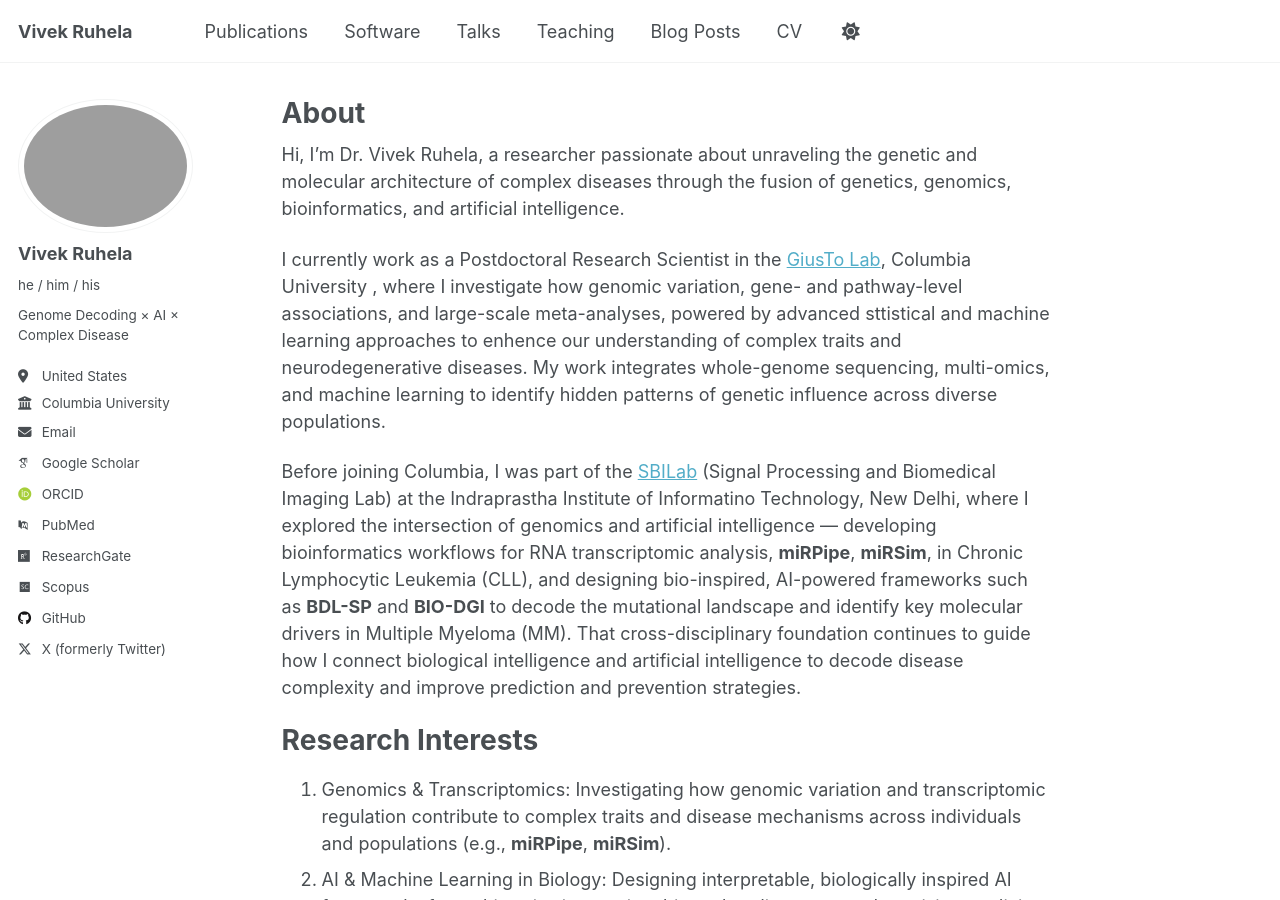
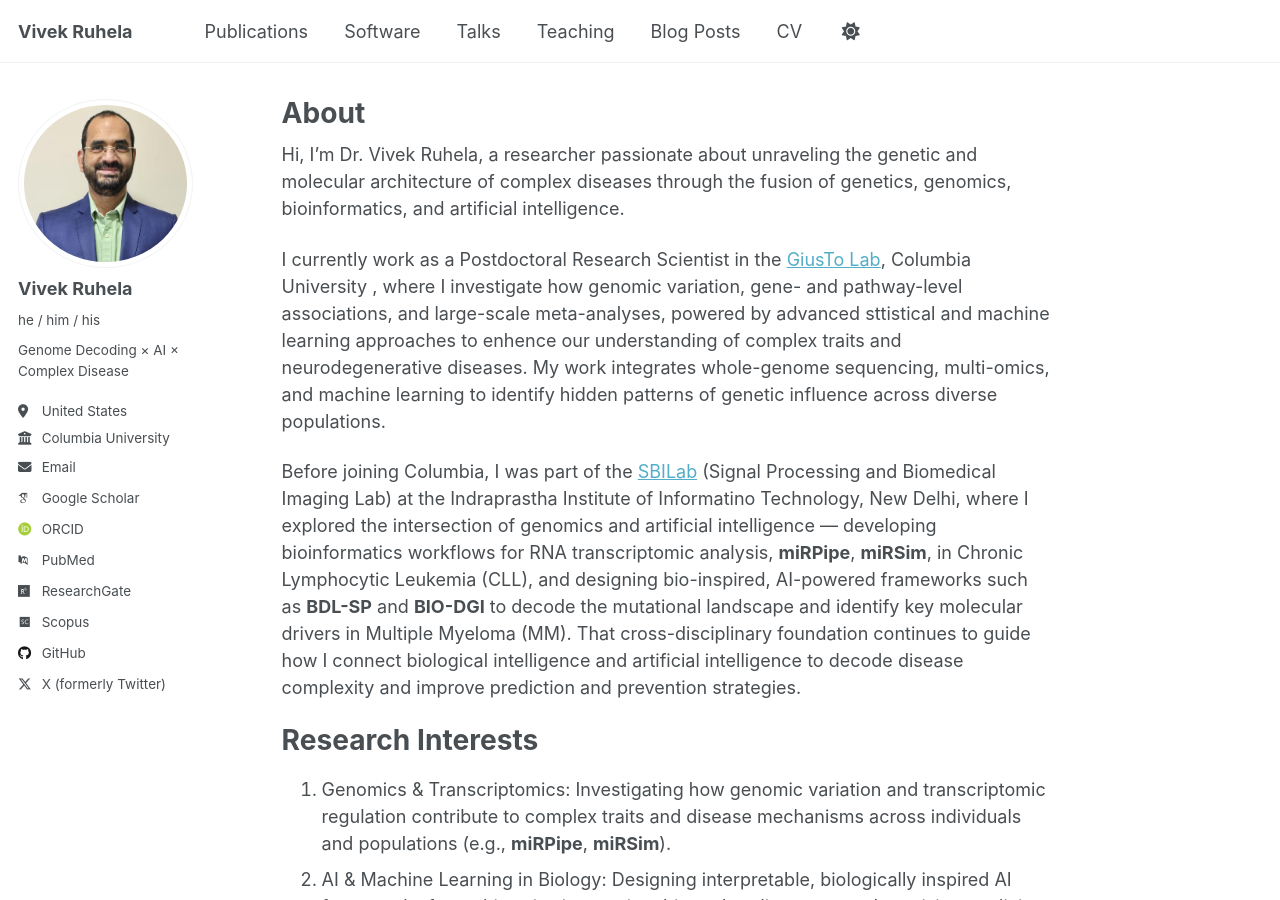
Before and after one commit to vivekruhela/vivekruhela.github.io, a Jekyll site: the page built from _pages/about.md, in a window 1280 px wide and 900 px high. Built offline with Jekyll 4.4.1, drawn with Linux system fonts in a browser that asks for light colours; some web fonts are replaced; a script that is not in the unit is left out.

Commit message:
Update _config.yml

```diff
--- a/_config.yml
+++ b/_config.yml
@@ -23,7 +23,7 @@ repository               : "https://github.com/vivekruhela/vivekruhela.github.io
 #               Additional customization can be done by editing /_includes/author-profile.html
 author:
   # Biographic information
-  avatar           : "Vivek-Current-Pic.png"
+  avatar           : "Vivek-Current-Pic.JPG"
   name             : "Vivek Ruhela"
   pronouns         : "he / him / his"
   bio              : "Genome Decoding × AI × Complex Disease"
```
